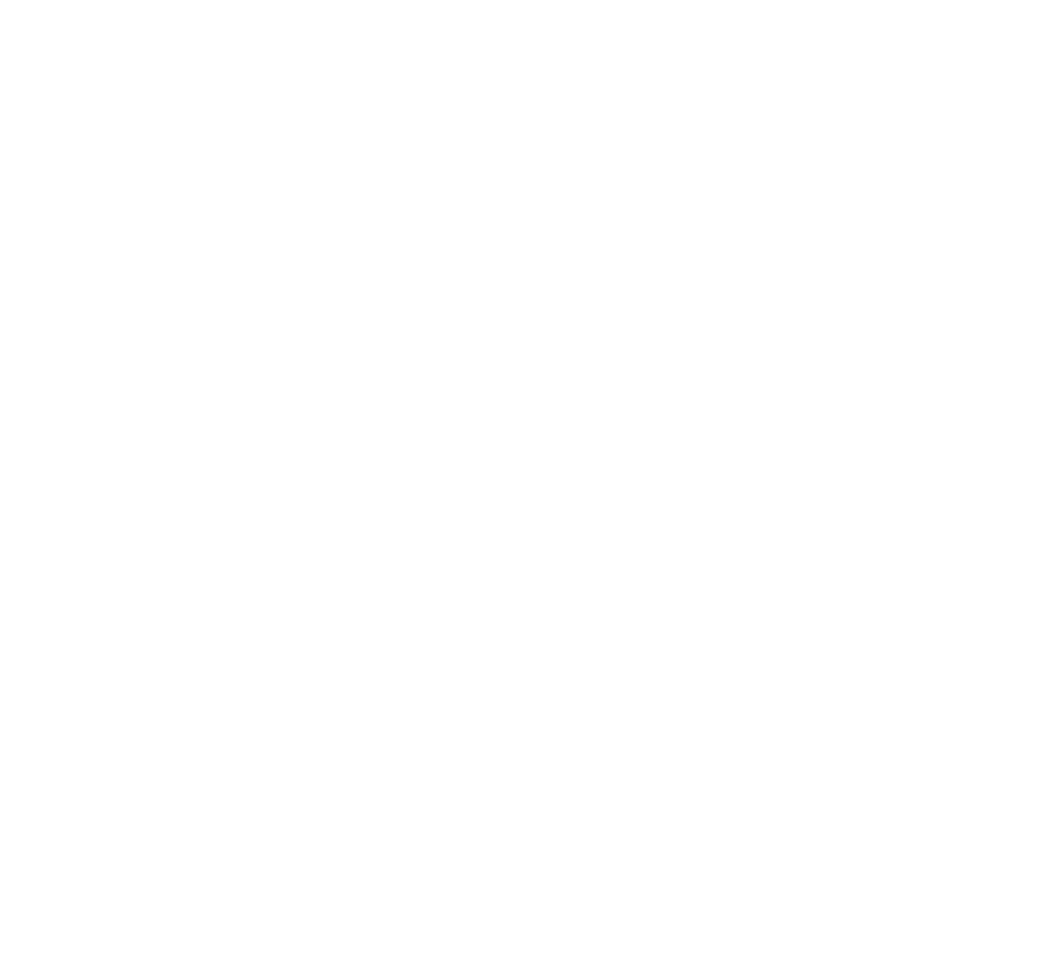
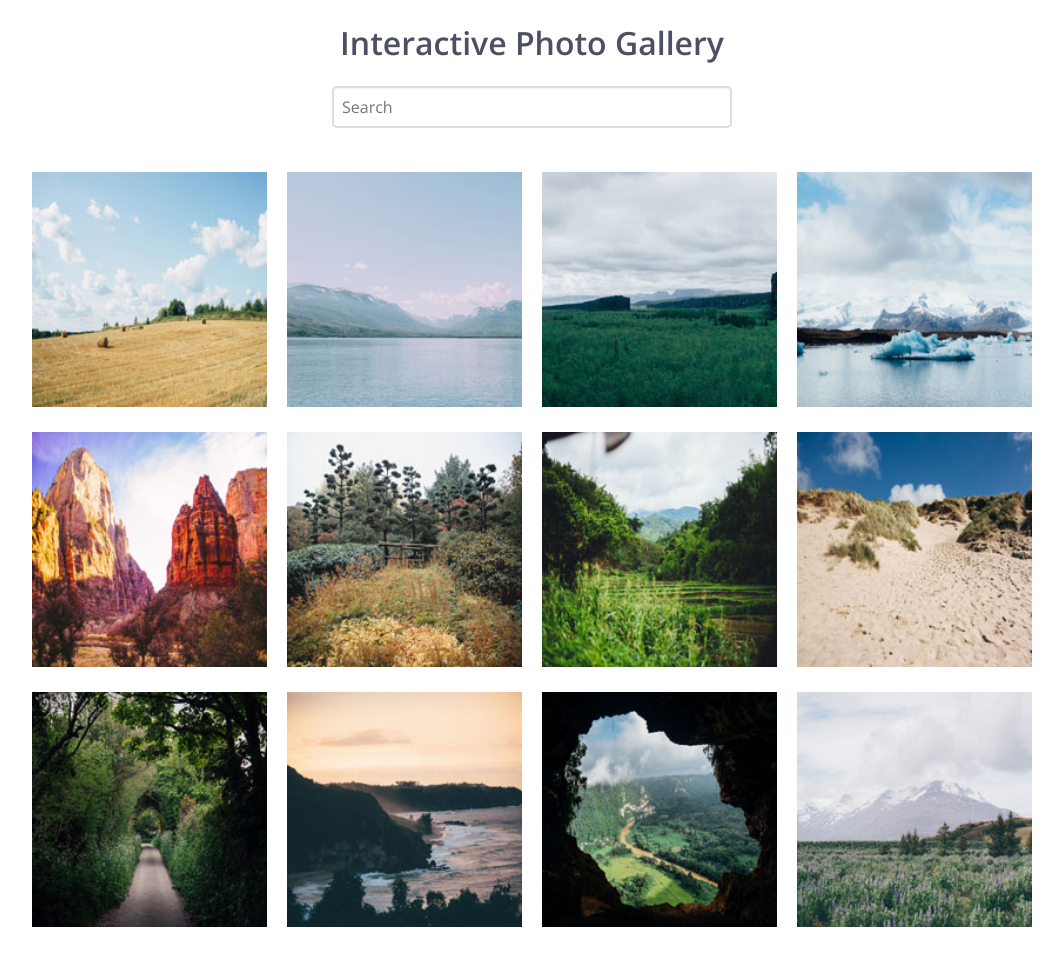
Before and after one commit to MattPahuta/interactive-photo-gallery, a plain HTML site: page index.html in a window 1280 px wide. Shown: the whole page, without its empty margins (108-1171 px from the left). Before the commit the page ends 800 px from the top, so only its background shows below. Drawn offline with nearby package versions, Linux system fonts and the light colour scheme.

Commit message:
Add initial gallery layout, markup and styles

```diff
--- a/css/styles.css
+++ b/css/styles.css
@@ -0,0 +1,53 @@
+* {
+  box-sizing: border-box;
+}
+
+body {
+  margin: 0;
+  color: #4D4F62;
+  font-family: 'Open Sans', Verdana, sans-serif
+}
+
+h1 {
+  font-weight: 600;;
+  text-align: center;
+
+}
+
+img {
+  width: 100%;
+}
+
+.search-container {
+  width: 90%;
+  max-width: 400px;
+  margin: 0 auto;
+}
+
+
+input[type="text"] {
+  width: 100%;
+  font-family: inherit;
+  outline: none;
+  border: 2px solid #ddd;
+  border-radius: 5px;
+  font-size: 1rem;
+  padding: .5em;
+  /* background-color: #FDFAF6; */
+  color: #4D4F62;
+  box-shadow: 0 1px 0 rgba(0,0,0,0.03) inset;
+  margin-bottom: .75em;
+}
+
+input[type="text"]:focus {
+  box-shadow: 0 0 5px rgb(94, 152, 190) inset;
+  transition: box-shadow .2s ease-in-out;
+}
+
+.gallery-container {
+  margin: 2em auto;
+  max-width: 1000px;
+  display: grid;
+  grid-template-columns: repeat(auto-fill, minmax(200px, 1fr));
+  grid-gap: 20px;
+}
--- a/index.html
+++ b/index.html
@@ -5,10 +5,81 @@
   <meta http-equiv="X-UA-Compatible" content="IE=edge">
   <meta name="viewport" content="width=device-width, initial-scale=1.0">
   <title>Interactive Photo Gallery</title>
+  <link rel="preconnect" href="https://fonts.googleapis.com">
+  <link rel="preconnect" href="https://fonts.gstatic.com" crossorigin>
+  <link href="https://fonts.googleapis.com/css2?family=Open+Sans:wght@300;400;600&display=swap" rel="stylesheet">
   <link rel="stylesheet" href="css/styles.css">
 </head>
 <body>
+  <h1>Interactive Photo Gallery</h1>
 
+  <div class="search-container">
+    <input class="search-input" type="text" placeholder="Search">
+  </div>
+
+  <div class="gallery-container">
+    <div class="gallery-item">
+      <a href="img/01.jpg" data-caption="Image caption">
+        <img src="img/thumbnails/01.jpg" alt="">
+      </a>
+    </div>
+    <div class="gallery-item">
+      <a href="img/02.jpg" data-caption="Image caption">
+        <img src="img/thumbnails/02.jpg" alt="">
+      </a>
+    </div>
+    <div class="gallery-item">
+      <a href="img/03.jpg" data-caption="Image caption">
+        <img src="img/thumbnails/03.jpg" alt="">
+      </a>
+    </div>
+    <div class="gallery-item">
+      <a href="img/04.jpg" data-caption="Image caption">
+        <img src="img/thumbnails/04.jpg" alt="">
+      </a>
+    </div>
+    <div class="gallery-item">
+      <a href="img/05.jpg" data-caption="Image caption">
+        <img src="img/thumbnails/05.jpg" alt="">
+      </a>
+    </div>
+    <div class="gallery-item">
+      <a href="img/06.jpg" data-caption="Image caption">
+        <img src="img/thumbnails/06.jpg" alt="">
+      </a>
+    </div>
+    <div class="gallery-item">
+      <a href="img/07.jpg" data-caption="Image caption">
+        <img src="img/thumbnails/07.jpg" alt="">
+      </a>
+    </div>
+    <div class="gallery-item">
+      <a href="img/08.jpg" data-caption="Image caption">
+        <img src="img/thumbnails/08.jpg" alt="">
+      </a>
+    </div>
+    <div class="gallery-item">
+      <a href="img/09.jpg" data-caption="Image caption">
+        <img src="img/thumbnails/09.jpg" alt="">
+      </a>
+    </div>
+    <div class="gallery-item">
+      <a href="img/10.jpg" data-caption="Image caption">
+        <img src="img/thumbnails/10.jpg" alt="">
+      </a>
+    </div>
+    <div class="gallery-item">
+      <a href="img/11.jpg" data-caption="Image caption">
+        <img src="img/thumbnails/11.jpg" alt="">
+      </a>
+    </div>
+    <div class="gallery-item">
+      <a href="img/12.jpg" data-caption="Image caption">
+        <img src="img/thumbnails/12.jpg" alt="">
+      </a>
+    </div>
+
+  </div>
 
 </body>
 </html>
```
